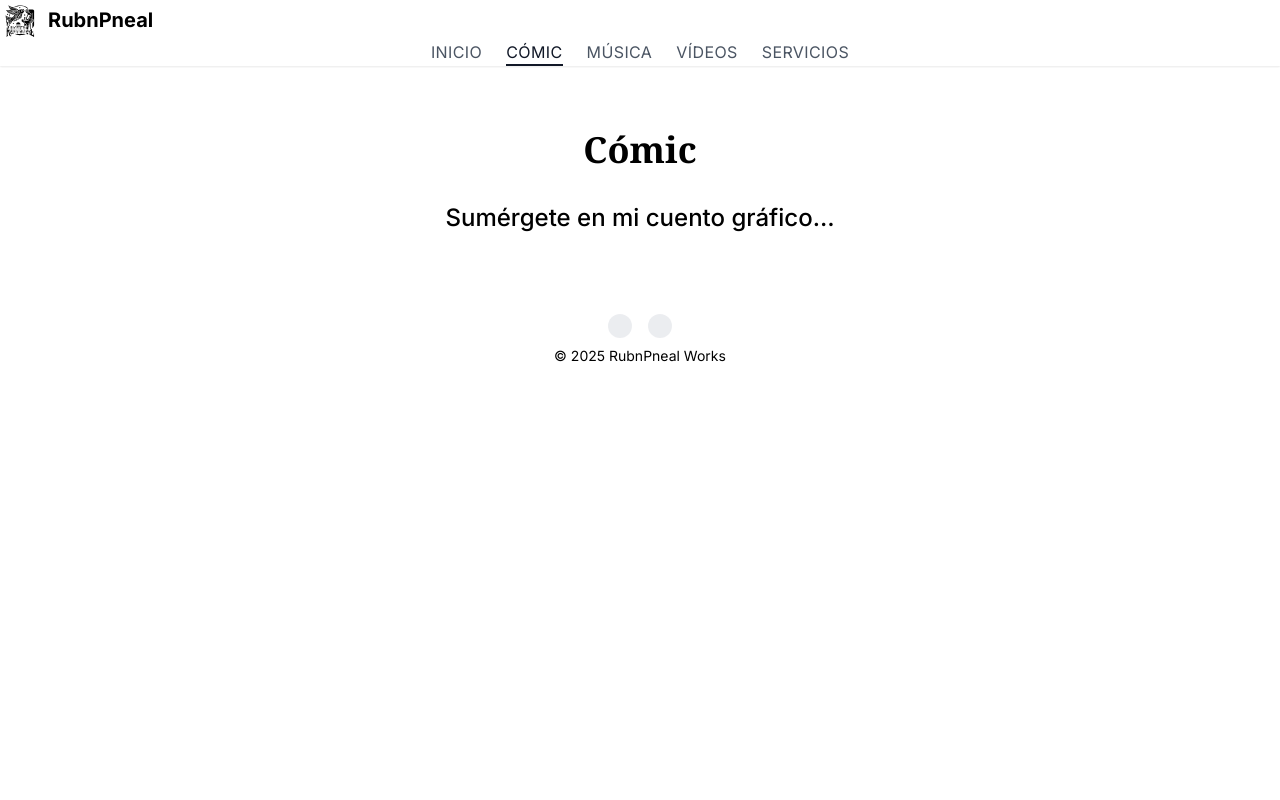
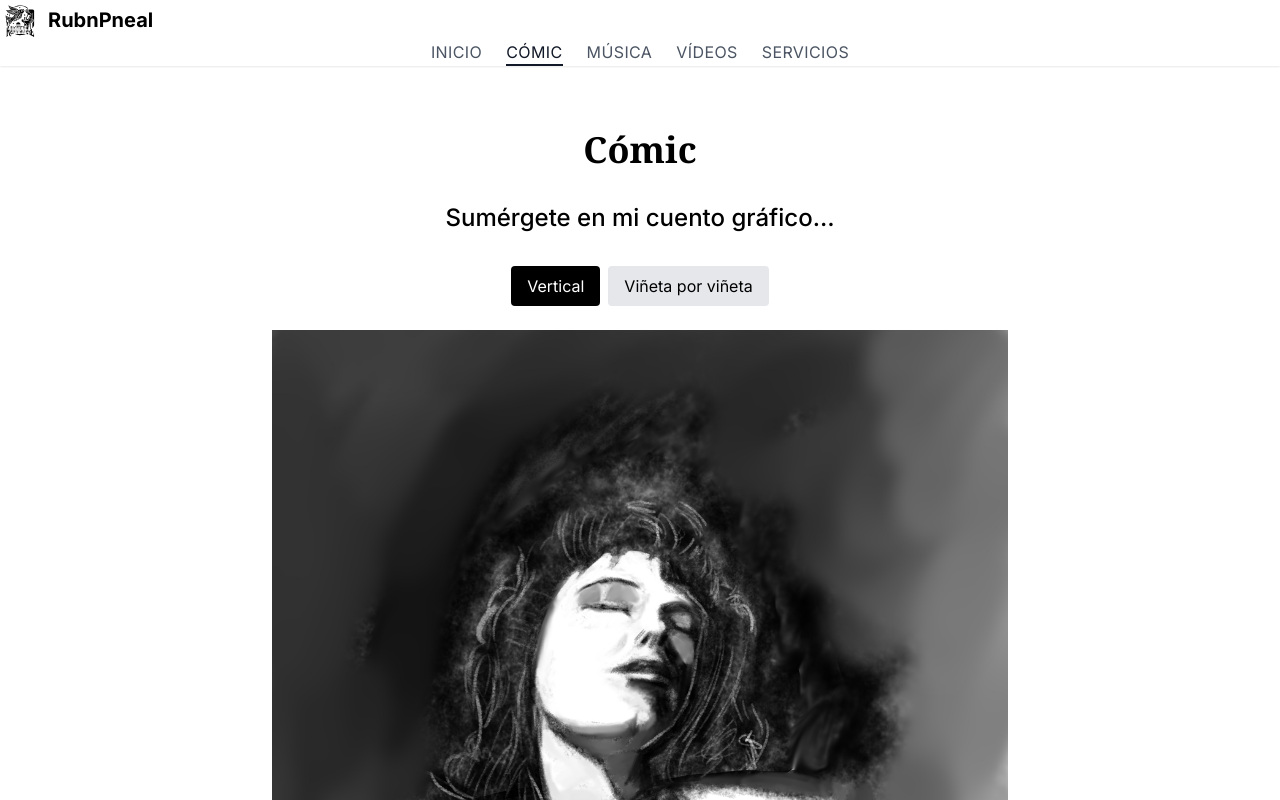
Before and after one commit to treska23/RubnPneal-Works, a Next.js app: page /comic in a window 1280 px wide. Shown: the top 800 px of the page. Built offline with nearby package versions, Linux system fonts and the light colour scheme; a web font is replaced by a local one.

Commit message:
feat(comic): add interactive comic reader

```diff
--- /dev/null
+++ b/components/ui/ComicReader.tsx
@@ -0,0 +1,99 @@
+import { useState } from 'react';
+import Image from 'next/image';
+import { Swiper, SwiperSlide } from 'swiper/react';
+import 'swiper/css';
+
+interface ComicPage {
+  image: string;
+  caption: string;
+}
+
+const pages: ComicPage[] = [
+  {
+    image: '/hero/slide1.jpg',
+    caption: 'Primer panel del cuento',
+  },
+  {
+    image: '/hero/slide2.jpg',
+    caption: 'Segundo panel del cuento',
+  },
+  {
+    image: '/hero/slide3.jpg',
+    caption: 'Tercer panel del cuento',
+  },
+  {
+    image: '/hero/slide4.jpg',
+    caption: 'Cuarto panel del cuento',
+  },
+];
+
+export default function ComicReader() {
+  const [mode, setMode] = useState<'vertical' | 'panel'>('vertical');
+  const [active, setActive] = useState<number | null>(null);
+
+  const speak = (text: string) => {
+    if (typeof window !== 'undefined') {
+      const utterance = new SpeechSynthesisUtterance(text);
+      window.speechSynthesis.cancel();
+      window.speechSynthesis.speak(utterance);
+    }
+  };
+
+  const Panel = ({ page, index }: { page: ComicPage; index: number }) => (
+    <div
+      className="relative cursor-pointer"
+      onClick={() => setActive(active === index ? null : index)}
+    >
+      <Image src={page.image} alt="Comic" width={800} height={1200} className="w-full h-auto" />
+      {active === index && (
+        <div className="absolute inset-0 bg-black/70 flex flex-col items-center justify-center text-white p-4 space-y-4">
+          <p className="text-center">{page.caption}</p>
+          <button
+            className="px-4 py-2 bg-white text-black rounded"
+            onClick={(e) => {
+              e.stopPropagation();
+              speak(page.caption);
+            }}
+          >
+            Escuchar
+          </button>
+        </div>
+      )}
+    </div>
+  );
+
+  return (
+    <div className="space-y-6">
+      <div className="flex gap-2 justify-center">
+        <button
+          className={`px-4 py-2 rounded ${mode === 'vertical' ? 'bg-black text-white' : 'bg-gray-200'}`}
+          onClick={() => setMode('vertical')}
+        >
+          Vertical
+        </button>
+        <button
+          className={`px-4 py-2 rounded ${mode === 'panel' ? 'bg-black text-white' : 'bg-gray-200'}`}
+          onClick={() => setMode('panel')}
+        >
+          Viñeta por viñeta
+        </button>
+      </div>
+
+      {mode === 'vertical' ? (
+        <div className="space-y-6">
+          {pages.map((p, i) => (
+            <Panel key={i} page={p} index={i} />
+          ))}
+        </div>
+      ) : (
+        <Swiper spaceBetween={24} className="w-full" slidesPerView={1}>
+          {pages.map((p, i) => (
+            <SwiperSlide key={i}>
+              <Panel page={p} index={i} />
+            </SwiperSlide>
+          ))}
+        </Swiper>
+      )}
+    </div>
+  );
+}
--- a/pages/comic/index.tsx
+++ b/pages/comic/index.tsx
@@ -1,11 +1,11 @@
-import SectionLayout from "@/components/SectionLayout";
+import SectionLayout from '@/components/SectionLayout';
+import ComicReader from '@/components/ui/ComicReader';
 
 export default function ComicPage() {
   return (
-    <SectionLayout title="Cómic">
-      <h1 className="text-2xl font-medium text-center">
-        Sumérgete en mi cuento gráfico…
-      </h1>
+    <SectionLayout title="Cómic" className="max-w-3xl mx-auto">
+      <h1 className="text-2xl font-medium text-center mb-8">Sumérgete en mi cuento gráfico…</h1>
+      <ComicReader />
     </SectionLayout>
   );
 }
```
Also changed, not shown: eslint.config.mjs (+9 -12 lines).
